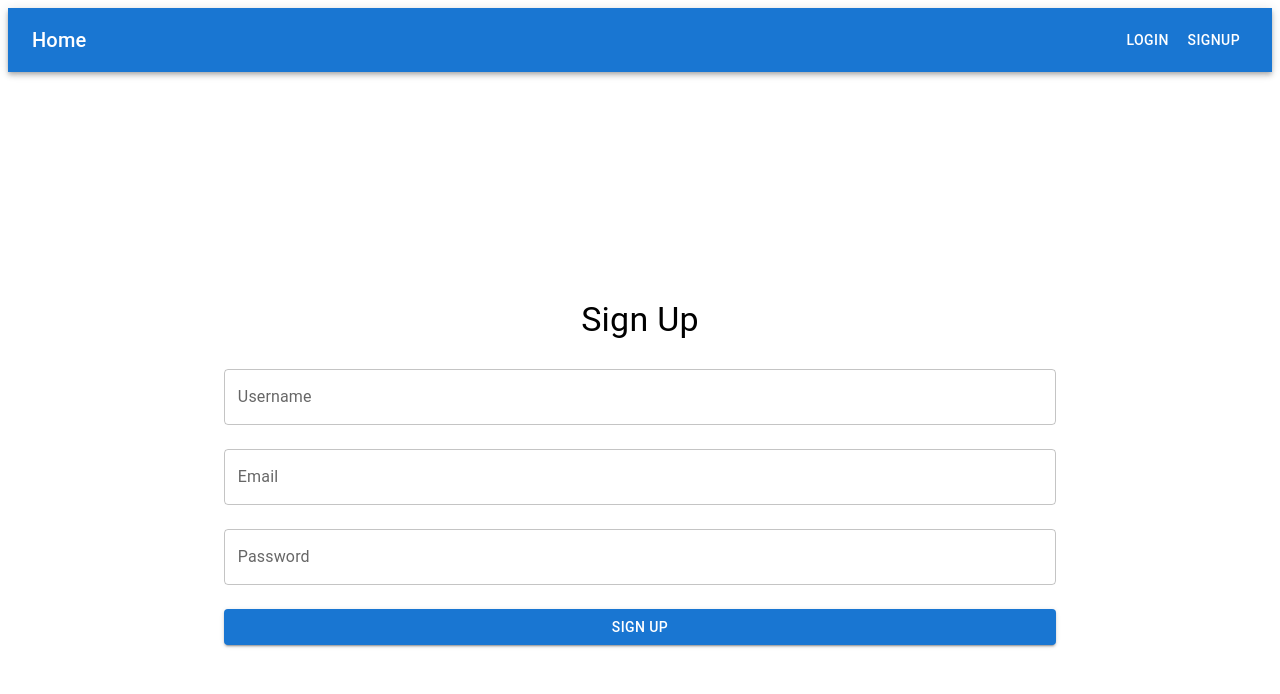
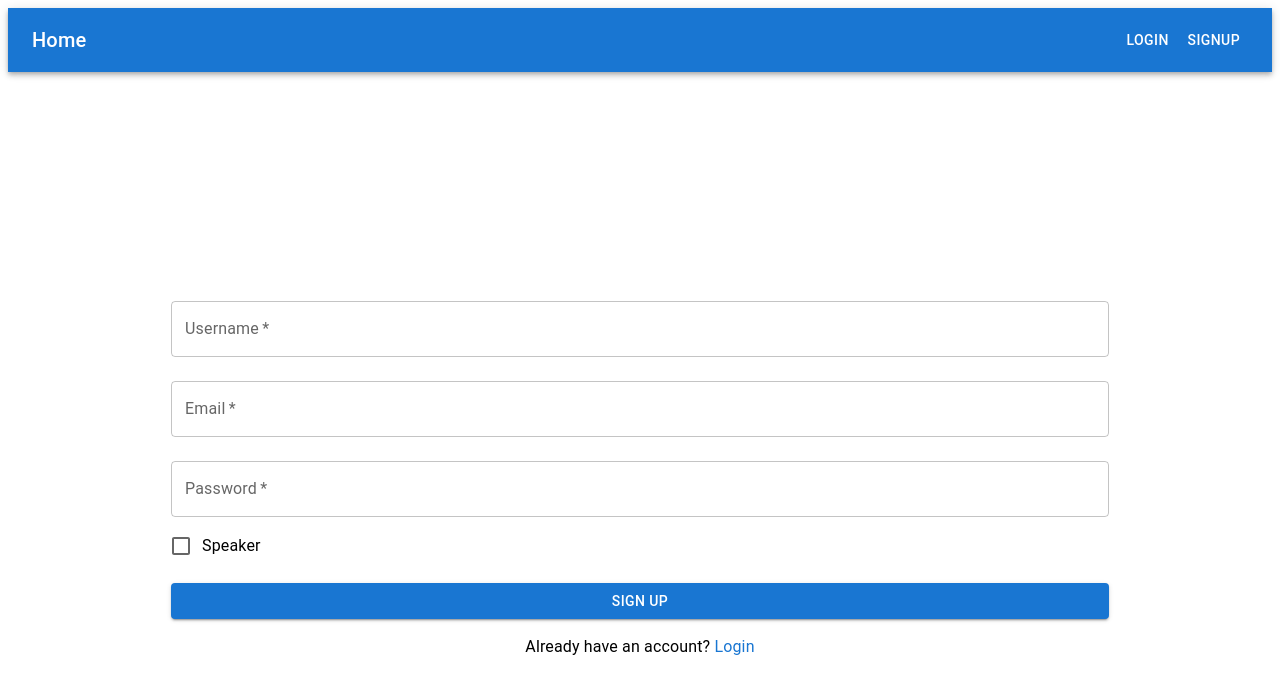
Before and after one commit to vantage-ola/citu-demo, a React (Vite) app in the folder friend_group/web/: page /signup in a window 1280 px wide. Shown: the top 694 px of the page. Built offline with nearby package versions, Linux system fonts and the light colour scheme.

Commit message:
auth - signup-signin

```diff
--- a/friend_group/web/src/components/AuthForm/LoginForm.tsx
+++ b/friend_group/web/src/components/AuthForm/LoginForm.tsx
@@ -1,5 +1,11 @@
 import React, { useState } from 'react';
-import { TextField, Button, Typography, Box } from '@mui/material';
+import {
+  Box,
+  TextField,
+  Button,
+  Typography,
+  Link,
+} from '@mui/material';
 
 interface LoginFormProps {
   onSubmit: (username: string, password: string) => void;
@@ -20,10 +26,7 @@ const LoginForm: React.FC<LoginFormProps> = ({ onSubmit }) => {
   };
 
   return (
-    <Box display="flex" flexDirection="column" alignItems="center" px={3}>
-      <Typography variant="h4" gutterBottom>
-        Log In
-      </Typography>
+    <Box>
       {error && (
         <Typography color="error" variant="body2">
           {error}
@@ -35,6 +38,7 @@ const LoginForm: React.FC<LoginFormProps> = ({ onSubmit }) => {
         value={username}
         onChange={(e) => setUsername(e.target.value)}
         fullWidth
+        required
         margin="normal"
       />
       <TextField
@@ -43,17 +47,25 @@ const LoginForm: React.FC<LoginFormProps> = ({ onSubmit }) => {
         value={password}
         onChange={(e) => setPassword(e.target.value)}
         fullWidth
+        required
         margin="normal"
       />
       <Button
+        type="submit"
         variant="contained"
         color="primary"
         onClick={handleSubmit}
         fullWidth
         sx={{ mt: 2 }}
       >
-        Log In
+        Login
       </Button>
+        <Typography textAlign="center" style={{ marginTop: '1em'}}>
+          Don't have an account?{' '}
+          <Link href="/signup" underline="hover">
+            Signup
+          </Link>
+        </Typography>
     </Box>
   );
 };
--- a/friend_group/web/src/components/AuthForm/SignupForm.tsx
+++ b/friend_group/web/src/components/AuthForm/SignupForm.tsx
@@ -1,32 +1,52 @@
 import React, { useState } from 'react';
-import { TextField, Button, Typography, Box } from '@mui/material';
+import {
+  Box,
+  TextField,
+  Button,
+  Typography,
+  Link,
+  Checkbox,
+  FormControlLabel,
+} from '@mui/material';
 
 interface SignupFormProps {
-  onSubmit: (username: string, email: string, password: string) => void;
+  onSubmit: (username: string, email: string, password: string, is_speaker: boolean) => void;
 }
 
 const SignupForm: React.FC<SignupFormProps> = ({ onSubmit }) => {
   const [username, setUsername] = useState('');
   const [email, setEmail] = useState('');
   const [password, setPassword] = useState('');
+  const [is_speaker, setSpeaker] = useState(false)
+  const [error, setError] = useState('');
 
   const handleSubmit = (event: React.FormEvent) => {
+    if (!username || !email ||  !password) {
+      setError('Username and password are required.');
+      return;
+    }
     event.preventDefault();
-    onSubmit(username, email, password);
+    onSubmit(username, email, password, is_speaker);
+  };
+
+  const handleSpeakerChange = (event: React.ChangeEvent<HTMLInputElement>) => {
+    setSpeaker(event.target.checked);
   };
 
   return (
-    <Box display="flex" flexDirection="column" alignItems="center" px={3}>
-      <Typography variant="h4" gutterBottom>
-        Sign Up
-      </Typography>
-      <form onSubmit={handleSubmit}>
+    <Box>
+      {error && (
+        <Typography color="error" variant="body2">
+          {error}
+        </Typography>
+      )}
         <TextField
           label="Username"
           type="text"
           value={username}
           onChange={(e) => setUsername(e.target.value)}
           fullWidth
+          required
           margin="normal"
         />
         <TextField
@@ -35,6 +55,7 @@ const SignupForm: React.FC<SignupFormProps> = ({ onSubmit }) => {
           value={email}
           onChange={(e) => setEmail(e.target.value)}
           fullWidth
+          required
           margin="normal"
         />
         <TextField
@@ -43,7 +64,17 @@ const SignupForm: React.FC<SignupFormProps> = ({ onSubmit }) => {
           value={password}
           onChange={(e) => setPassword(e.target.value)}
           fullWidth
+          required
           margin="normal"
+        />
+        <FormControlLabel
+          control={
+            <Checkbox
+              checked={is_speaker}
+              onChange={handleSpeakerChange}
+            />
+          }
+          label="Speaker"
         />
         <Button
           type="submit"
@@ -51,10 +82,17 @@ const SignupForm: React.FC<SignupFormProps> = ({ onSubmit }) => {
           color="primary"
           fullWidth
           sx={{ mt: 2 }}
+          onClick={handleSubmit}
+
         >
           Sign Up
         </Button>
-      </form>
+        <Typography textAlign="center" style={{ marginTop: '1em'}}>
+        Already have an account?{' '}
+        <Link href="/" underline="hover">
+          Login
+        </Link>
+      </Typography>
     </Box>
   );
 };
--- a/friend_group/web/src/pages/LoginPage.tsx
+++ b/friend_group/web/src/pages/LoginPage.tsx
@@ -21,6 +21,7 @@ const LoginPage: React.FC = () => {
 
       console.log('Login successful:', user);
       navigate('/dashboard');
+      location.reload()
     } catch (error) {
       console.error('Login failed:', error);
       alert('Invalid username or password. Please try again.');
--- a/friend_group/web/src/pages/SignupPage.tsx
+++ b/friend_group/web/src/pages/SignupPage.tsx
@@ -6,11 +6,11 @@ import { api } from '../services/API';
 const SignupPage: React.FC = () => {
   const navigate = useNavigate();
 
-  const handleSignup = async (username: string, email: string, password: string) => {
+  const handleSignup = async (username: string, email: string, password: string, is_speaker: boolean) => {
     try {
-      await api.signup(username, email, password);
+      await api.signup(username, email, password, is_speaker);
       alert('Signup successful! Please log in.');
-      navigate('/login'); // Redirect to login page
+      navigate('/'); // Redirect to login page
     } catch (error) {
       console.error('Signup failed:', error);
       alert('Signup failed. Please try again.');
```
